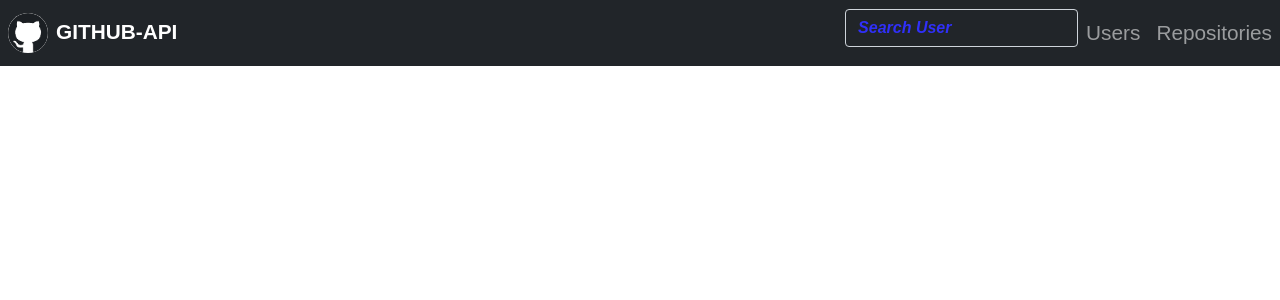
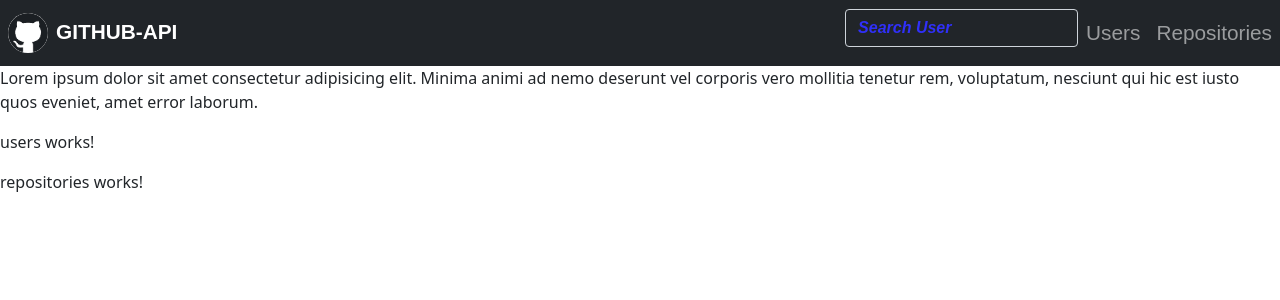
Before and after one commit to crispus-nj/Github-Search-App, an Angular app: page / in a window 1280 px wide. Shown: the top 300 px of the page. Built offline with nearby package versions, Linux system fonts and the light colour scheme.

Commit message:
added a homepage component to the project. updated the routing module and lastly, updated the navigation bar by adding routing

```diff
--- a/src/app/app-routing.module.ts
+++ b/src/app/app-routing.module.ts
@@ -1,9 +1,11 @@
 import { NgModule } from '@angular/core';
 import { RouterModule, Routes } from '@angular/router';
+import { HomepageComponent } from './homepage/homepage.component';
 import { RepositoriesComponent } from './repositories/repositories.component';
 import { UsersComponent } from './users/users.component';
 
 const routes: Routes = [
+  {path: '', component: HomepageComponent},
   { path: "users", component: UsersComponent },
   { path: "repos", component: RepositoriesComponent }
 ];
--- a/src/app/app.component.html
+++ b/src/app/app.component.html
@@ -1,4 +1,2 @@
 <app-navbar></app-navbar>
-<!-- <app-users></app-users>
-<app-repositories></app-repositories> -->
 <router-outlet></router-outlet>
--- a/src/app/app.module.ts
+++ b/src/app/app.module.ts
@@ -6,13 +6,15 @@ import { AppComponent } from './app.component';
 import { NavbarComponent } from './navbar/navbar.component';
 import { UsersComponent } from './users/users.component';
 import { RepositoriesComponent } from './repositories/repositories.component';
+import { HomepageComponent } from './homepage/homepage.component';
 
 @NgModule({
   declarations: [
     AppComponent,
     NavbarComponent,
     UsersComponent,
-    RepositoriesComponent
+    RepositoriesComponent,
+    HomepageComponent
   ],
   imports: [
     BrowserModule,
--- /dev/null
+++ b/src/app/homepage/homepage.component.html
@@ -0,0 +1,5 @@
+<p>
+    Lorem ipsum dolor sit amet consectetur adipisicing elit. Minima animi ad nemo deserunt vel corporis vero mollitia tenetur rem, voluptatum, nesciunt qui hic est iusto quos eveniet, amet error laborum.
+</p>
+<app-users></app-users>
+<app-repositories></app-repositories>
--- /dev/null
+++ b/src/app/homepage/homepage.component.ts
@@ -0,0 +1,15 @@
+import { Component, OnInit } from '@angular/core';
+
+@Component({
+  selector: 'app-homepage',
+  templateUrl: './homepage.component.html',
+  styleUrls: ['./homepage.component.css']
+})
+export class HomepageComponent implements OnInit {
+
+  constructor() { }
+
+  ngOnInit(): void {
+  }
+
+}
--- a/src/app/navbar/navbar.component.html
+++ b/src/app/navbar/navbar.component.html
@@ -1,5 +1,5 @@
 <nav class="navbar navbar-expand-sm navbar-dark bg-dark">
-    <a class="navbar-brand"><img src="./../../assets/github-removebg-preview.png" alt=""> <b>GITHUB-API</b></a>
+    <a routerLink="/" routerLinkActive="active" class="navbar-brand"><img src="./../../assets/github-removebg-preview.png" alt=""><b>GITHUB-API</b></a>
     <button class="navbar-toggler" type="button" data-toggle="collapse" data-target="#navbarNavAltMarkup"
         aria-controls="navbarNavAltMarkup" aria-expanded="false" aria-label="Toggle navigation">
         <span class="navbar-toggler-icon"></span>
```
Also changed, not shown: src/app/homepage/homepage.component.css (added).
